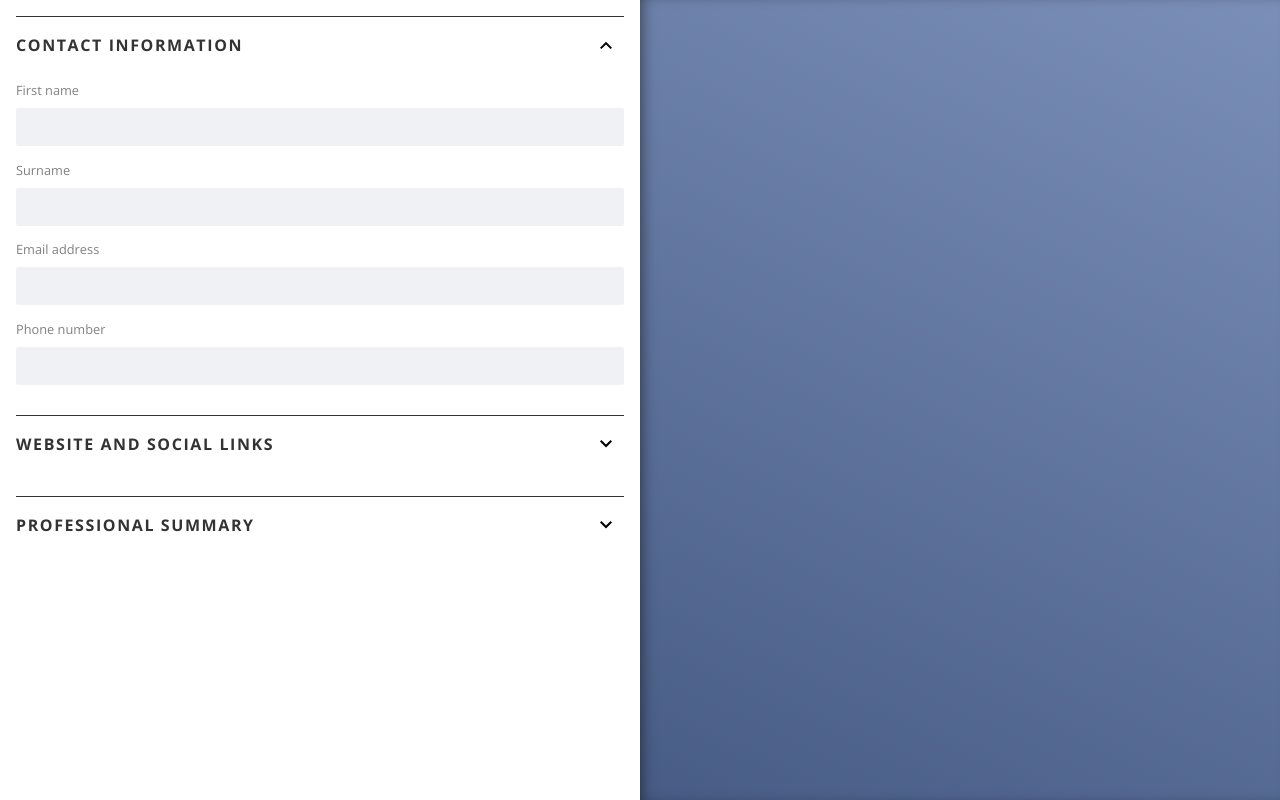
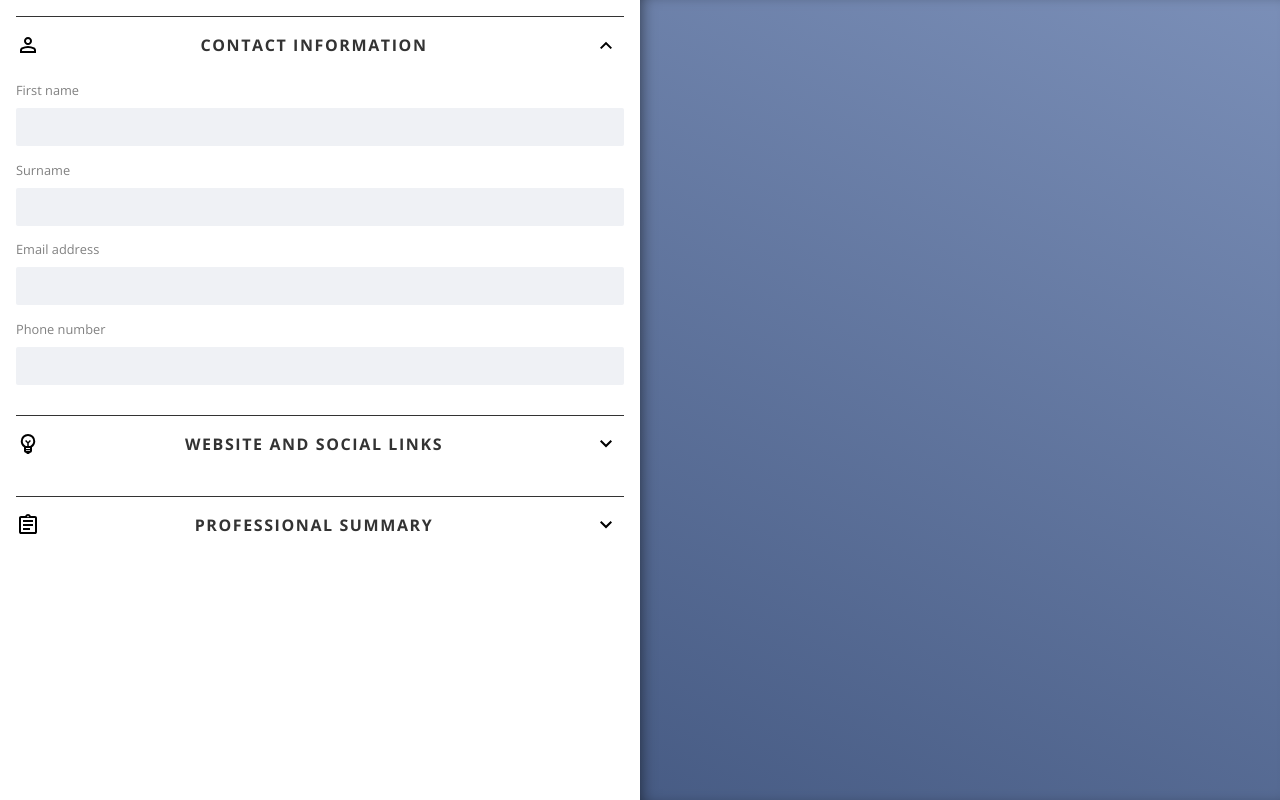
Before and after one commit to CJohnston079/odin-cv-builder, a React (Vite) app: page / in a window 1280 px wide. Built offline with nearby package versions, Linux system fonts and the light colour scheme.

Commit message:
feat: update fieldset headers with icon

```diff
--- a/src/components/Editor.jsx
+++ b/src/components/Editor.jsx
@@ -10,18 +10,21 @@ export default function Editor() {
 			<form>
 				<Fieldset
 					heading="Contact information"
+					iconSrc="./src/assets/icons/profile.svg"
 					fields={inputs.contact}
 					isActive={activeFieldset === 0}
 					onShow={() => setActiveFieldset(0)}
 				/>
 				<Fieldset
 					heading="Website and social links"
+					iconSrc="./src/assets/icons/skills.svg"
 					fields={inputs.links}
 					isActive={activeFieldset === 1}
 					onShow={() => setActiveFieldset(1)}
 				/>
 				<Fieldset
 					heading="Professional summary"
+					iconSrc="./src/assets/icons/summary.svg"
 					fields={inputs.summary}
 					isActive={activeFieldset === 2}
 					onShow={() => setActiveFieldset(2)}
--- a/src/components/Fieldset.jsx
+++ b/src/components/Fieldset.jsx
@@ -3,14 +3,14 @@ import Field from "./Field";
 import FieldsetHeader from "./FieldsetHeader";
 import "../styles/editor/Fieldset.css";
 
-export default function Fieldset({ heading, fields, isActive, onShow }) {
+export default function Fieldset({ heading, iconSrc, fields, isActive, onShow }) {
 	const fieldElements = fields.map(field => {
 		return <Field key={field.name} inputLabel={field.label} inputName={field.name} />;
 	});
 
 	return (
 		<fieldset>
-			<FieldsetHeader headerText={heading} isActive={isActive} onShow={onShow} />
+			<FieldsetHeader headerText={heading} iconSrc={iconSrc} isActive={isActive} onShow={onShow} />
 			{isActive ? fieldElements : undefined}
 		</fieldset>
 	);
@@ -18,6 +18,7 @@ export default function Fieldset({ heading, fields, isActive, onShow }) {
 
 Fieldset.propTypes = {
 	heading: PropTypes.string.isRequired,
+	iconSrc: PropTypes.string.isRequired,
 	fields: PropTypes.arrayOf(
 		PropTypes.shape({
 			label: PropTypes.string.isRequired,
--- a/src/components/FieldsetHeader.jsx
+++ b/src/components/FieldsetHeader.jsx
@@ -1,9 +1,10 @@
 import PropTypes from "prop-types";
 import "../styles/editor/FieldsetHeader.css";
 
-export default function FieldsetHeader({ headerText, isActive, onShow }) {
+export default function FieldsetHeader({ headerText, iconSrc, isActive, onShow }) {
 	return (
 		<div className="section-header">
+			<img src={iconSrc} />
 			<h2>{headerText}</h2>
 			<button type="button" onClick={onShow}>
 				<img
@@ -19,6 +20,7 @@ export default function FieldsetHeader({ headerText, isActive, onShow }) {
 
 FieldsetHeader.propTypes = {
 	headerText: PropTypes.string.isRequired,
+	iconSrc: PropTypes.string.isRequired,
 	isActive: PropTypes.bool.isRequired,
 	onShow: PropTypes.func.isRequired,
 };
```
